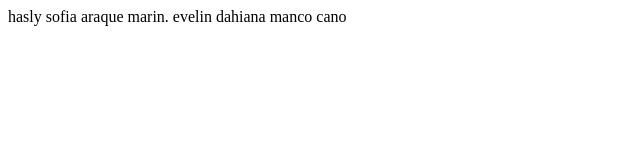
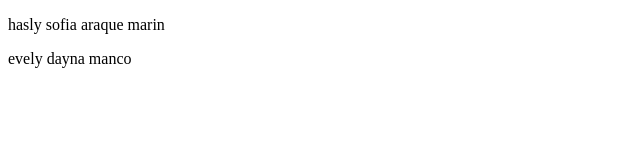
Before and after one commit to hasl3a/pagina-8.4, a plain HTML site: page index.html in a window 1280 px wide. Shown: the whole page, without its empty margins (0-640 px from the left). Drawn offline with Linux system fonts and the light colour scheme.

Commit message:
actualizacion 1 15 de marzo 2024

```diff
--- a/index.html
+++ b/index.html
@@ -4,11 +4,16 @@
     <meta charset="UTF-8">
     <meta name="viewport" content="width=device-width, initial-scale=1.0">
     <title>mi  primera pagina</title>
+    <link rel="stylesheet" href="temas.css">
 </head>
 <body>
-   hasly sofia araque marin. evelin dahiana manco cano
-
-
+    <div  class="contenedor"></div>
+</center>
+</p>
+   hasly sofia araque marin
+</p>
+    evely dayna manco
+ </center>
 
 
 </body>
```
Also changed, not shown: temas.css (added).
